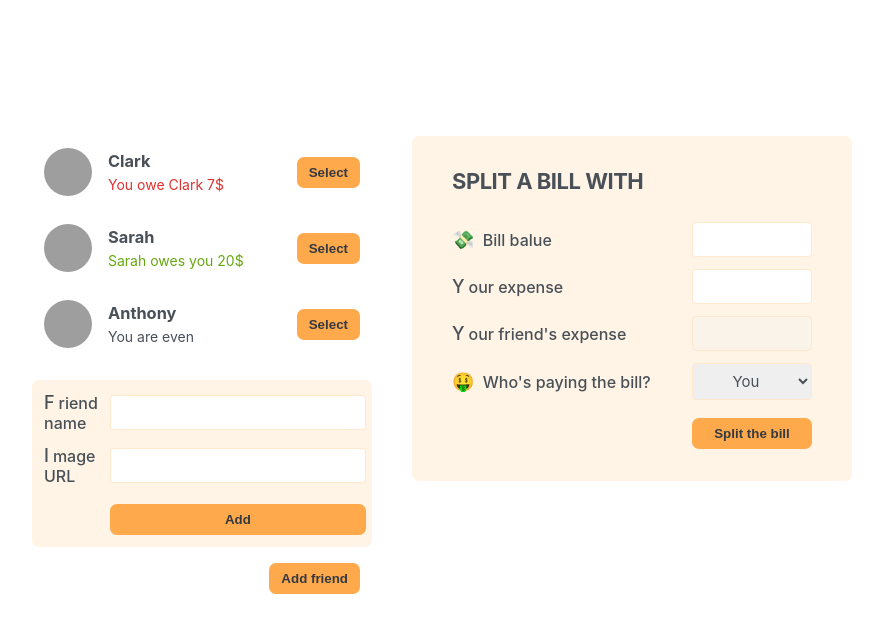
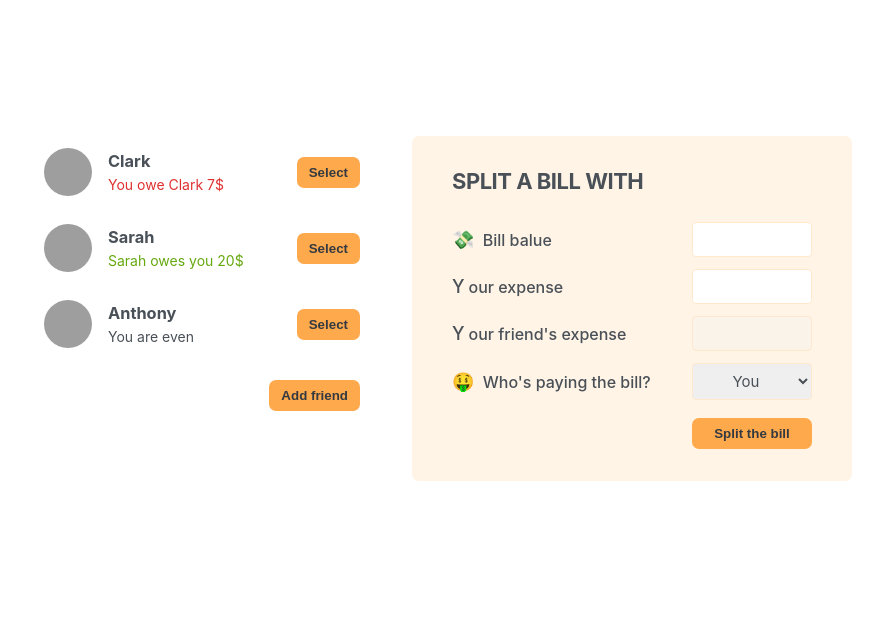
Before and after one commit to marustas/Eat-n-Split, a React (Create React App) app: page / in a window 1280 px wide. Shown: the top 632 px of the page, without its empty margins (198-1081 px from the left). Built offline with nearby package versions, Linux system fonts and the light colour scheme; grey boxes are pictures that could not be loaded.

Commit message:
Added a state to the Button component

```diff
--- a/src/App.js
+++ b/src/App.js
@@ -1,5 +1,5 @@
 import "./index.css";
-import React from "react";
+import React, { useState } from "react";
 
 const initialFriends = [
   {
@@ -23,12 +23,16 @@ const initialFriends = [
 ];
 
 const App = () => {
+  const [showAddFriend, setShowAddFriend] = useState(false);
+  const handleShowAddFriend = () => {
+    setShowAddFriend(!showAddFriend);
+  };
   return (
     <div className="app">
       <div className="sidebar">
         <FriendsList />
-        <FormAddFriend />
-        <Button>Add friend</Button>
+        {showAddFriend && <FormAddFriend />}
+        <Button onSetShowAddFriend={handleShowAddFriend}>Add friend</Button>
       </div>
       <FormSplitBill />
     </div>
@@ -102,7 +106,11 @@ const FormSplitBill = () => {
     </form>
   );
 };
-const Button = ({ children }) => {
-  return <button className="button">{children}</button>;
+const Button = ({ children, onSetShowAddFriend }) => {
+  return (
+    <button onClick={onSetShowAddFriend} className="button">
+      {children}
+    </button>
+  );
 };
 export default App;
```
